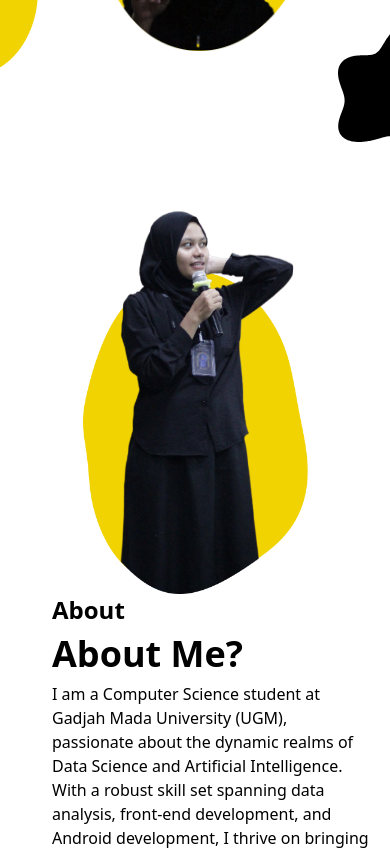
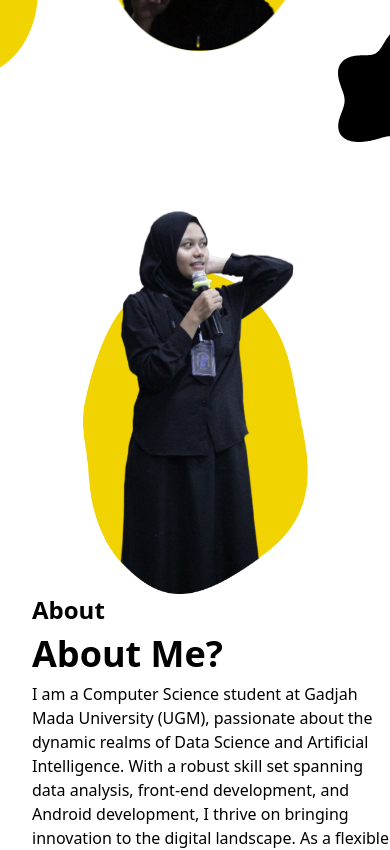
Before and after one commit to Rahmaniatok/Portfolio-Rahmania, a Next.js app: page / in a window 390 px wide. Shown: the part 720-1570 px from the top of the page. Built offline with nearby package versions, Linux system fonts and the light colour scheme.

Commit message:
Menghilangkan padding di mobile

```diff
--- a/app/page.tsx
+++ b/app/page.tsx
@@ -23,7 +23,7 @@ export default function Home(){
         </div>
         <img className=" w-[225px] md:w-[480px]" src="/foto1.png"></img>
       </section>
-      <section id="about" className="min-h-[100vh] overflow-x-hidden px-[20px] md:px-[200px] pt-[80px] md:pt-0 flex flex-col md:flex-row justify-around items-center">
+      <section id="about" className="min-h-[100vh] overflow-x-hidden px-0 md:px-[200px] pt-[80px] md:pt-0 flex flex-col md:flex-row justify-around items-center">
         <img className="w-[225px] md:w-[480px]" src="/foto2.png"></img>
         <div className="content-center pl-8">
           <h3 className="text-2xl md:text-4xl font-sans font-semibold">About</h3>
@@ -35,7 +35,7 @@ export default function Home(){
             </a>
         </div>
       </section>
-      <section id="skills" className="min-h-[100vh] px-[20px] md:px-[200px] lg:px-[200px] md:pt-0 flex flex-col items-center">
+      <section id="skills" className="min-h-[100vh] px-0 md:px-[200px] lg:px-[200px] md:pt-0 flex flex-col items-center">
           <h3 className="text-2xl md:text-4xl font-sans font-semibold text-center pt-[100px]">Skills</h3>
           <h1 className="text-2xl md:text-4xl py-2 font-semibold font-sans text-center">
               Data Science & Artificial Intelligence
```
